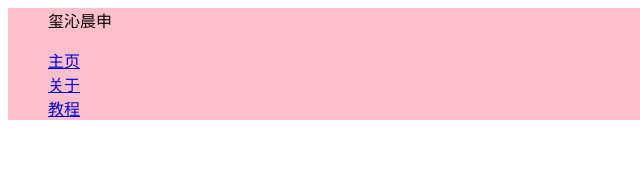
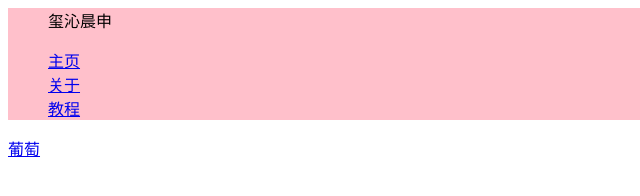
Before and after one commit to hcy349/hcy348.github.io, a plain HTML site: page jc.html in a window 1280 px wide. Shown: the full height of the page, 0-640 px from the left. Drawn offline with Linux system fonts and the light colour scheme.

Commit message:
Update jc.html

```diff
--- a/jc.html
+++ b/jc.html
@@ -13,5 +13,6 @@
         <li><a href="jc.html">教程</a></li>
       </ul>
     </div>
+    <a href="jc/pt.html">葡萄</a>
   </body>
 </html>
```
